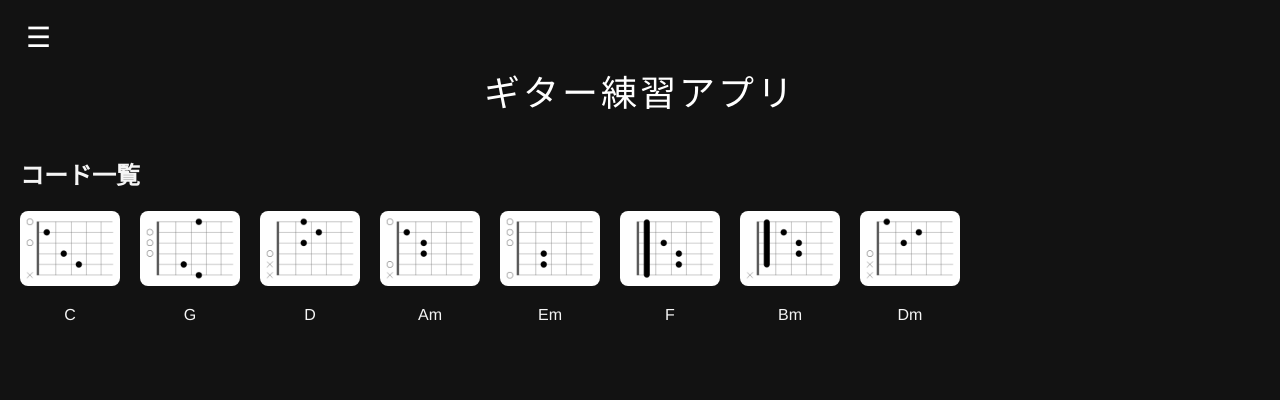
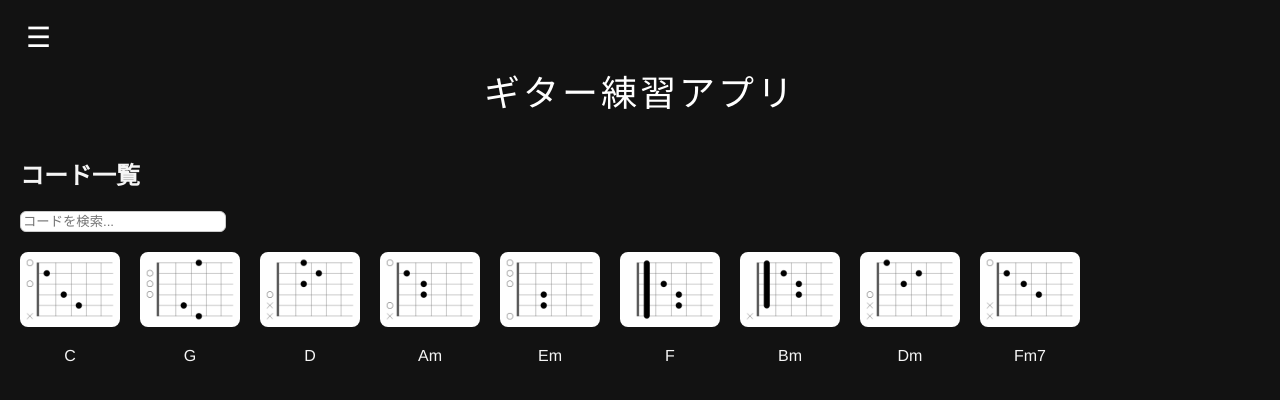
Before and after one commit to yoshii-hideaki/guitar_app, a React (Create React App) app: page /chords in a window 1280 px wide. Shown: the top 400 px of the page. Built offline with nearby package versions, Linux system fonts and the light colour scheme.

Commit message:
add Fm7 and search

```diff
--- a/src/App.js
+++ b/src/App.js
@@ -1,4 +1,4 @@
-import { useState } from "react"
+import { useState, useRef, useEffect } from "react"
 import { BrowserRouter as Router, Routes, Route, Link } from "react-router-dom"
 import Metronome from "./components/metronome"
 import ChordDisplay from "./components/chord_display"
@@ -15,9 +15,26 @@ function Home() {
   )
 }
 
-
 function App() {
   const [sidebarOpen, setSidebarOpen] = useState(false)
+  const sidebarRef = useRef(null)
+
+  useEffect(() => {
+    function handleClickOutside(event) {
+      if (
+        sidebarRef.current &&
+        !sidebarRef.current.contains(event.target) &&
+        !event.target.classList.contains("sidebar-toggle")
+      ) {
+        setSidebarOpen(false)
+      }
+    }
+
+    document.addEventListener("mousedown", handleClickOutside)
+    return () => {
+      document.removeEventListener("mousedown", handleClickOutside)
+    }
+  }, [])
 
   return (
     <BpmProvider>
@@ -29,7 +46,7 @@ function App() {
           ☰
         </button>
 
-        <div className={`sidebar ${sidebarOpen ? "open" : ""}`}>
+        <div ref={sidebarRef} className={`sidebar ${sidebarOpen ? "open" : ""}`}>
           <Link to="/" className="sidebar-link" onClick={() => setSidebarOpen(false)}>
             ランダムコード
           </Link>
--- a/src/components/ChordGallery.js
+++ b/src/components/ChordGallery.js
@@ -1,3 +1,5 @@
+import { useState } from "react"
+
 const chords = [
   { name: "C", image: "C.png" },
   { name: "G", image: "G.png" },
@@ -7,14 +9,37 @@ const chords = [
   { name: "F", image: "F.png" },
   { name: "Bm", image: "Bm.png" },
   { name: "Dm", image: "Dm.png" },
+  { name: "Fm7", image: "Fm7.png" },
 ]
 
 export default function ChordGallery() {
+  const [searchTerm, setSearchTerm] = useState("")
+
+  const filteredChords = chords.filter((chord) =>
+    chord.name.toLowerCase().includes(searchTerm.toLowerCase())
+  )
+
   return (
     <div style={{ marginTop: "40px" }}>
       <h2 style={{ fontSize: "24px", marginBottom: "20px" }}>コード一覧</h2>
+
+      {/* 🔍 検索入力欄 */}
+      <input
+        type="text"
+        placeholder="コードを検索..."
+        value={searchTerm}
+        onChange={(e) => setSearchTerm(e.target.value)}
+        style={{
+          padding: "2px",
+          marginBottom: "20px",
+          borderRadius: "6px",
+          border: "1px solid #ccc",
+          width: "200px",
+        }}
+      />
+
       <div style={{ display: "flex", flexWrap: "wrap", gap: "20px" }}>
-        {chords.map((chord) => (
+        {filteredChords.map((chord) => (
           <div
             key={chord.name}
             style={{
--- a/src/components/chord_display.js
+++ b/src/components/chord_display.js
@@ -3,7 +3,7 @@
 import { useState, useEffect, useCallback, useRef } from "react"
 import { useBpm } from "./BpmContext"
 
-const allChords = ["C", "G", "D", "Am", "Em", "F", "Bm", "Dm"]
+const allChords = ["C", "G", "D", "Am", "Em", "F", "Bm", "Dm", "Fm7"]
 const numBeatsPerMeasure = 4
 
 function ChordDisplay() {
```
Also changed, not shown: public/Fm7.png (added).
